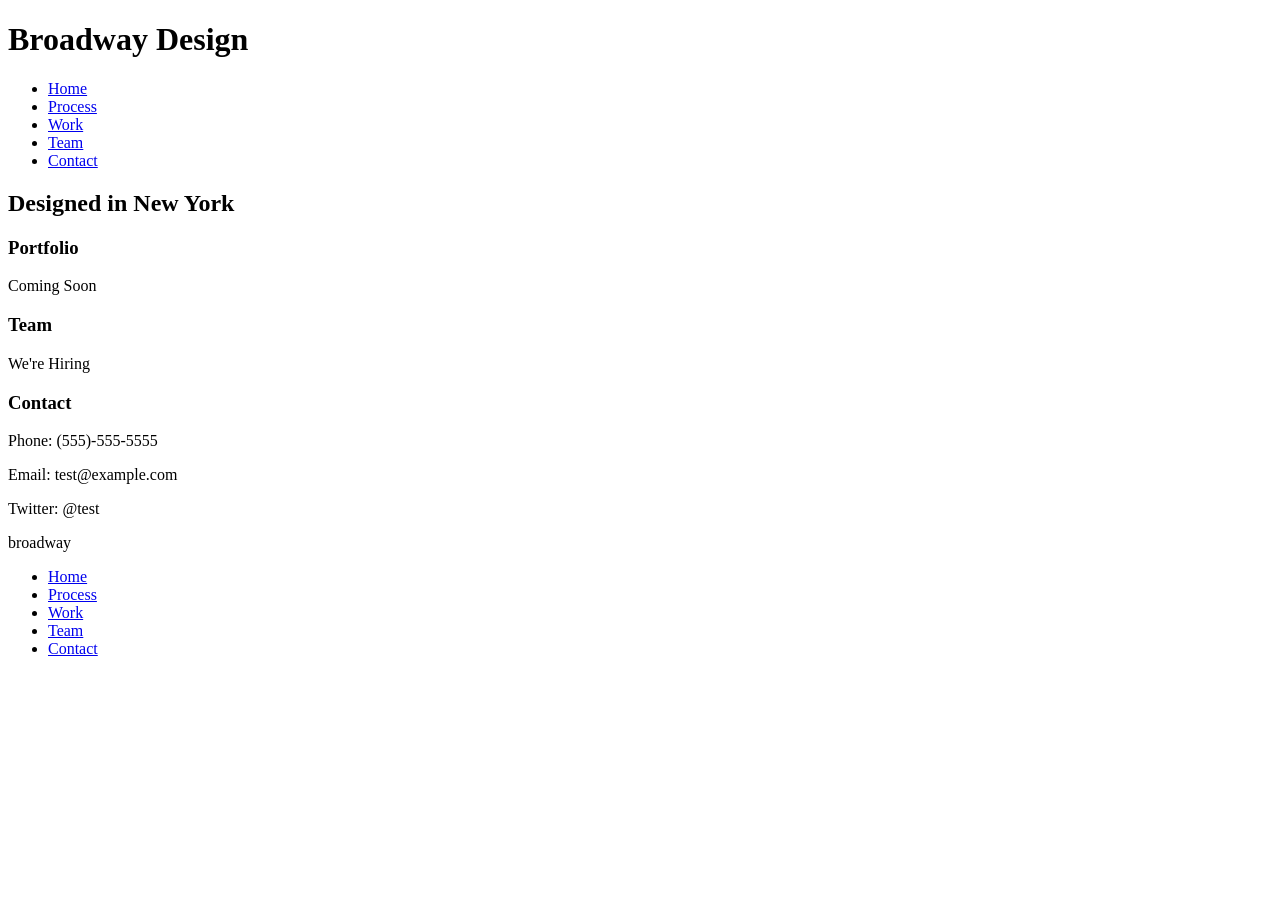
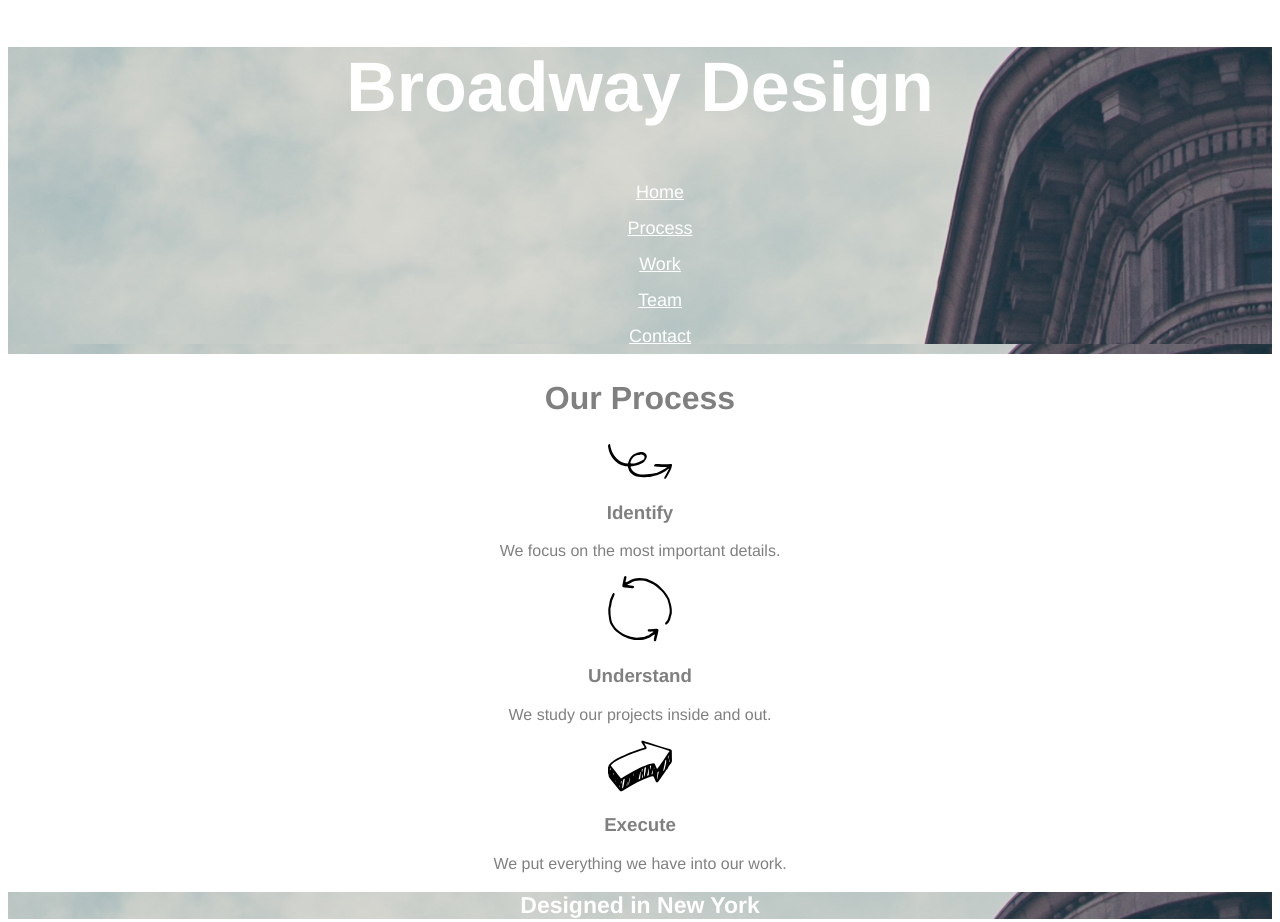
Before and after one commit to ENPlummer/Codecademy_Projects, a plain HTML site: page Broadway/index.html in a window 1280 px wide. Shown: the top 922 px of the page. Before the commit the page ends 800 px from the top, so only its background shows below. Drawn offline with Linux system fonts and the light colour scheme.

Commit message:
Completed Broadway Project.

```diff
--- a/Broadway/index.html
+++ b/Broadway/index.html
@@ -2,48 +2,60 @@
 <html>
 <head>
 	<title>Broadway Design</title>
+  <link rel="stylesheet" type="text/css" href="./resources/style.css">
 </head>
 <body>
-  <div class="heading">
+  <div id="heading">
     <h1>Broadway Design</h1>
     <nav>
       <ul>
-        <li><a href="#">Home</a></li>
-        <li><a href="#">Process</a></li>
-        <li><a href="#">Work</a></li>
-        <li><a href="#">Team</a></li>
-        <li><a href="#">Contact</a></li>
+        <li><a href="#heading">Home</a></li>
+        <li><a href="#process">Process</a></li>
+        <li><a href="#work">Work</a></li>
+        <li><a href="#team">Team</a></li>
+        <li><a href="#contact">Contact</a></li>
      </ul>
     </nav>
   </div>
-  <div class="process">
-  	<div id="identify"></div>
-  	<div id="understand"></div>
-  	<div id="Execute"></div>
+  <div id="process">
+    <h2>Our Process</h2>
+  	<div id="identify">
+      <img src="./resources/images/identify.svg" alt="arrow">
+      <h3>Identify</h3>
+      <p>We focus on the most important details.</p>
+    </div>
+  	<div id="understand">
+      <img src="./resources/images/understand.svg" alt="circle">
+      <h3>Understand</h3>
+      <p>We study our projects inside and out.</p>
+    </div>
+  	<div id="Execute">
+       <img src="./resources/images/execute.svg" alt="block arrow">
+       <h3>Execute</h3>
+       <p>We put everything we have into our work.</p>
+    </div>
+  </di>
+  <div id="new_york">
+    <h2>Designed in New York</h2>
   </div>
-  <div class="heading"></div>
-    <h2>Designed in New York</h2>
   <div class="information">
-    <h3>Portfolio</h3>
+    <h3 id="work">Portfolio</h3>
       <p>Coming Soon</p>
-    <h3>Team</h3>
+    <h3 id="team">Team</h3>
       <p> We're Hiring</p>
-    <h3>Contact</h3>
+    <h3 id="contact">Contact</h3>
       <p>Phone: (555)-555-5555</p>
       <p>Email: test@example.com</p>
       <p>Twitter: @test</p>
   </div>
   <footer>
-  	<p>broadway</p>
-  	<nav>
-      <ul>
-        <li><a href="#">Home</a></li>
-        <li><a href="#">Process</a></li>
-        <li><a href="#">Work</a></li>
-        <li><a href="#">Team</a></li>
-        <li><a href="#">Contact</a></li>
-     </ul>
-  	</nav>
+      <p>&copy; broadway 2018
+        <a href="#heading">Home</a>
+        <a href="#process">Process</a>
+        <a href="#work">Work</a>
+        <a href="#team">Team</a>
+        <a href="#contact">Contact</a>
+    </p>
   </footer>
 </body>
 </html>
--- a/Broadway/resources/style.css
+++ b/Broadway/resources/style.css
@@ -0,0 +1,54 @@
+html {
+	text-align: center;
+	font-family: Helvetica;
+}
+
+#heading  {
+	background-image:
+	url("./images/the-flatiron-building.png");
+}
+
+h1 {
+	font-size: 70px;
+	font-weight: bold;
+	color: white;
+}
+
+#heading ul li {
+	list-style-type: none;
+	font-size: 18px;
+	line-height: 200%;
+}
+
+a {
+	color: white;
+}
+
+#process h2 {
+	font-size: 32px;
+	font-weight: bold;
+	color: gray;
+}
+
+h3 {
+	font-weight: bold;
+	color: gray;
+}
+
+p {
+	color: gray;
+}
+
+#new_york h2 {
+	background-image:
+	url("./images/the-flatiron-building.png");
+	font-size: 23px;
+	font-weight: bold;
+	color: white;
+}
+
+footer p {
+	background-color: dimgray;
+	color: white;
+	text-align: left;
+}
```
Also changed, not shown: Broadway/resources/images/execute.svg (added), Broadway/resources/images/understand.svg (added), DasmotosArtsCrafts/Resources/Style.css (line endings or trailing spaces).
